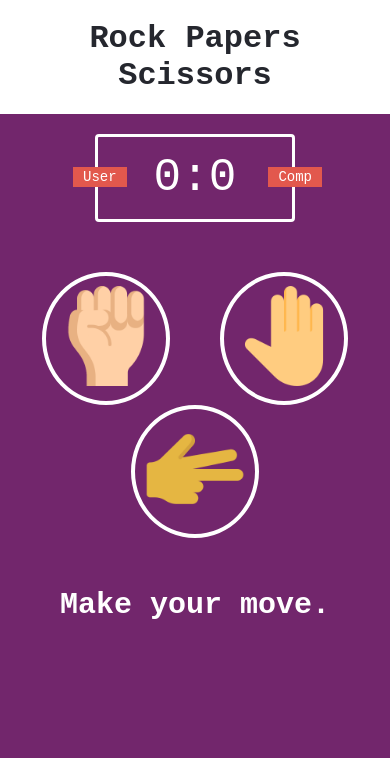
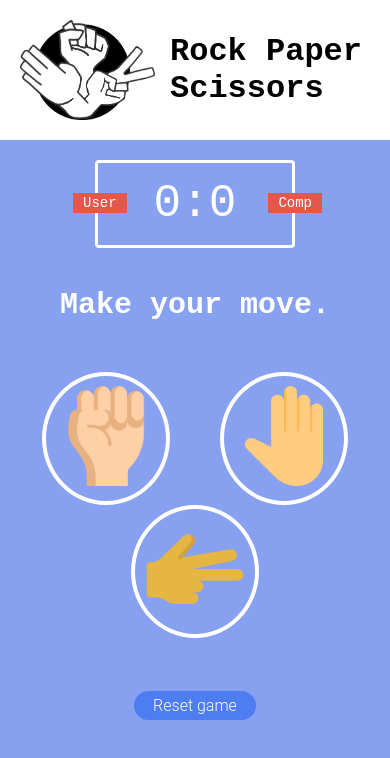
Before and after one commit to PRanakoski/Project_JS, a plain HTML site: page RPS-GAME/index.html in a window 390 px wide. Drawn offline with Linux system fonts and the light colour scheme.

Commit message:
feat: new logo and reset button

```diff
--- a/RPS-GAME/index.html
+++ b/RPS-GAME/index.html
@@ -1,5 +1,6 @@
 <!DOCTYPE html>
 <html lang="en">
+
 <head>
     <meta charset="UTF-8">
     <meta http-equiv="X-UA-Compatible" content="IE=edge">
@@ -7,29 +8,28 @@
     <title>Rock Paper Scissors</title>
     <link rel="stylesheet" href="./style.css">
 </head>
+
 <body>
     <header>
-        <h1>Rock Papers Scissors</h1>
+        <div class="title-bar">
+            <img class="favicon" src="./pictures/RPS-image.png" style="height: 100px" alt="">
+            <h1>Rock Paper Scissors</h1>
+        </div>
     </header>
     <div class="score-board">
         <div id="user-label" class="badge">User</div>
         <div id="computer-label" class="badge">Comp</div>
         <span id="user-score">0</span>:<span id="computer-score">0</span>
     </div>
-    <div class="draw">
-        <p></p>
-    </div>
 
-    <div class="result">
-        <p></p>
-    </div>
+    <p class="action-message">Make your move.</p>
 
     <div class="choices">
         <div class="choice" id="rock">
-           <img src="./pictures/rock.png" style="height: 100px" alt="">
+            <img src="./pictures/rock.png" style="height: 100px" alt="">
         </div>
 
-        <div class="choice" id= "paper">
+        <div class="choice" id="paper">
             <img src="./pictures/paper.png" style="height: 100px" alt="">
         </div>
 
@@ -38,10 +38,19 @@
         </div>
     </div>
 
-    <p class="action-message">Make your move.</p>
-    <script src= "./index.js"></script>
+    <div class="draw">
+        </p>
+    </div>
+    <div class="result">
+        </p>
+    </div>
 
+    <div class="reset-button-container">
+        <a href="" class="reset-game" id="resetGame">Reset game</a>
+    </div>
 
+    <script src="./index.js"></script>
     <i class="fas fa-hand-rock"></i>
 </body>
+
 </html>
--- a/RPS-GAME/index.js
+++ b/RPS-GAME/index.js
@@ -8,12 +8,12 @@ const result_p = document.querySelector(".result > p");
 const rock_div = document.getElementById("rock");
 const paper_div = document.getElementById("paper");
 const scissors_div = document.getElementById("scissor");
-
+const reset_game = document.getElementById("resetGame");
 
 function getComputerChoice() {
   const choices = ['rock', 'paper', 'scissor'];
   const randomNumber = (Math.floor(Math.random() * 3));
-    return choices [randomNumber];
+  return choices[randomNumber];
 }
 
 function convertToWord(letter) {
@@ -26,7 +26,7 @@ function win(userChoice, computerChoice) {
   const smallUserWord = "user".fontsize(3).sup(3);
   const smallCompWord = "comp".fontsize(3).sup(3);
   const userChoice_div = document.getElementById(userChoice);
-    userScore ++;
+  userScore++;
   userScore_span.innerHTML = userScore;
   computerScore_span.innerHTML = computerScore;
   draw_p.innerHTML = `${convertToWord(userChoice)}${smallUserWord} beats ${convertToWord(computerChoice)}${smallCompWord}`;
@@ -35,13 +35,11 @@ function win(userChoice, computerChoice) {
   setTimeout(() => userChoice_div.classList.remove("green-glow"), 300);
 }
 
-
-
 function lose(userChoice, computerChoice) {
   const smallUserWord = "user".fontsize(3).sup(3);
   const smallCompWord = "comp".fontsize(3).sup(3);
   const userChoice_div = document.getElementById(userChoice);
-    computerScore ++;
+  computerScore++;
   userScore_span.innerHTML = userScore;
   computerScore_span.innerHTML = computerScore;
   draw_p.innerHTML = `${convertToWord(userChoice)}${smallUserWord} loses to ${convertToWord(computerChoice)}${smallCompWord}`;
@@ -49,8 +47,6 @@ function lose(userChoice, computerChoice) {
   userChoice_div.classList.add("red-glow");
   setTimeout(() => userChoice_div.classList.remove("red-glow"), 300);
 }
-
-
 
 function draw(userChoice, computerChoise) {
   const smallUserWord = "user".fontsize(3).sup(3);
@@ -63,8 +59,6 @@ function draw(userChoice, computerChoise) {
   userChoice_div.classList.add("grey-glow");
   setTimeout(() => userChoice_div.classList.remove("grey-glow"), 300);
 }
-
-
 
 function game(userChoice) {
   const computerChoice = getComputerChoice();
@@ -86,7 +80,15 @@ function game(userChoice) {
       draw(userChoice, computerChoice);
       break;
   }
+}
 
+function resetGame() {
+  console.log("work")
+  userScore = 0;
+  computerScore = 0;
+
+  userScore_span.innerHTML = userScore;
+  computerScore_span.innerHTML = computerScore;
 }
 
 function main() {
@@ -101,6 +103,10 @@ function main() {
   scissors_div.addEventListener("click", function () {
     game("scissor");
   });
+
+  reset_game.addEventListener("click", function () {
+    resetGame();
+  })
 }
 
 main();
--- a/RPS-GAME/style.css
+++ b/RPS-GAME/style.css
@@ -11,12 +11,21 @@ header{
 }
 
 body{
-    background-color: #72266c;
+    background-color: rgba(66, 105, 232, 0.632);
 }
 
 header > h1{
     color: #25272e;
     text-align: center;
+}
+
+.title-bar{
+    display: flex;
+    align-items: center;
+}
+
+.favicon{
+    margin-right: 15px;
 }
 
 .score-board{
@@ -99,7 +108,7 @@ header > h1{
  }
 .choice:hover{
     cursor: pointer;
-    background-color: #171a22;
+    background-color: white;
 }
 
 .action-message{
@@ -107,6 +116,7 @@ header > h1{
     color: white;
     font-size: 30px;
     font-weight: bold;
+    padding-top: 20px;
 }
 
 .green-glow{
@@ -123,3 +133,33 @@ header > h1{
     border: 4px solid #464647;
     box-shadow: 0 0 10px #25292b;
 }
+
+.reset-game{
+    display:inline-block;
+    padding:0.3em 1.2em;
+    margin:0 0.3em 0.3em 0;
+    border-radius:2em;
+    box-sizing: border-box;
+    text-decoration:none;
+    font-family:'Roboto',sans-serif;
+    font-weight:300;
+    color:#FFFFFF;
+    background-color:#4e7cf1;
+    text-align:center;
+    transition: all 0.2s;
+    }
+    a.reset-game:hover{
+    background-color:#4066c6;
+    }
+    @media all and (max-width:30em){
+    a.reset-game{
+    display:block;
+    margin:0.2em auto;
+    }
+}
+
+.reset-button-container{
+    display: flex;
+    justify-content: center;
+    margin-top: 30px;
+}
```
Also changed, not shown: RPS-GAME/pictures/RPS-image.png (added), 1 other file. Lines whose indentation alone changed are shown as unchanged.
